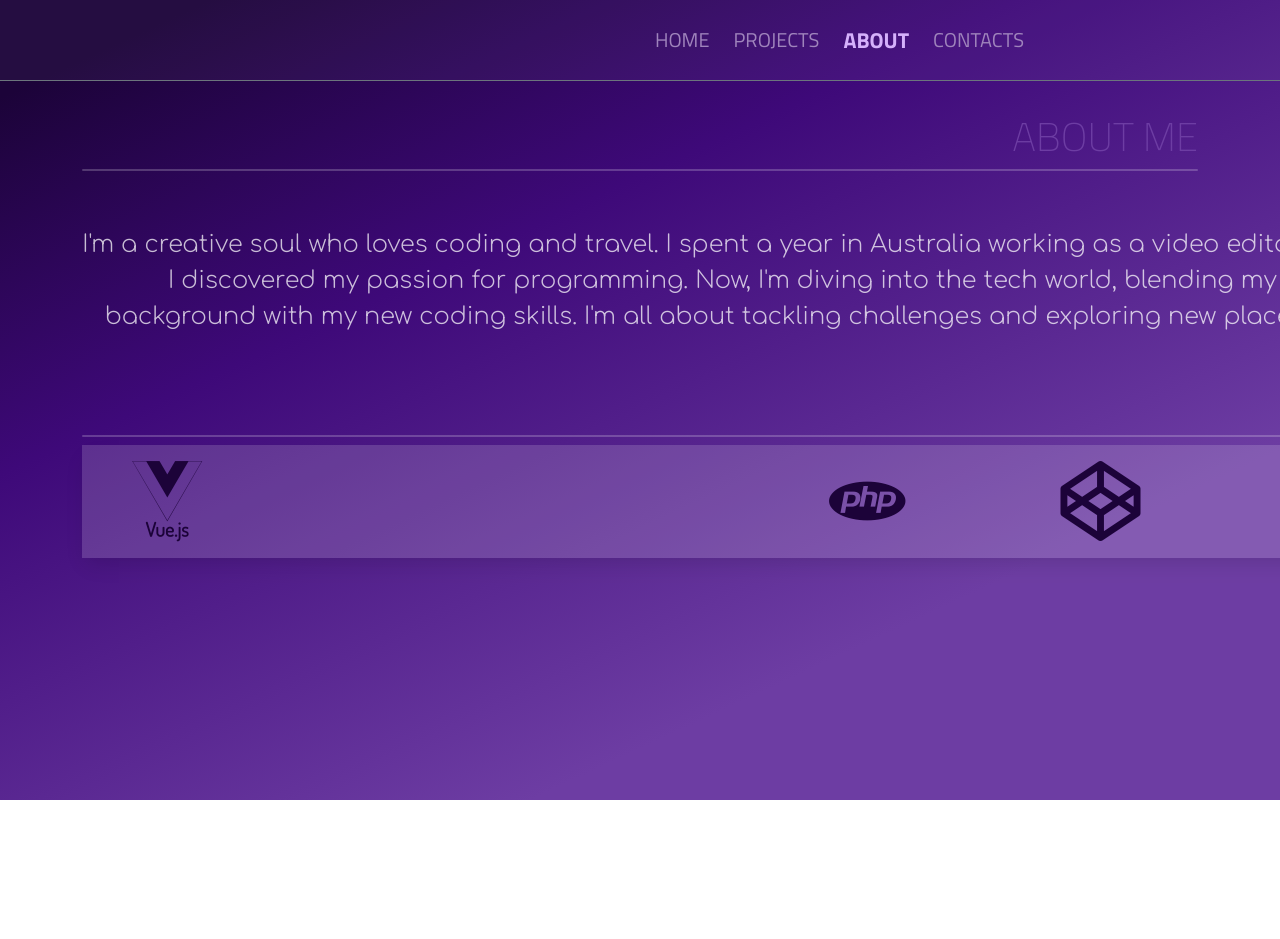
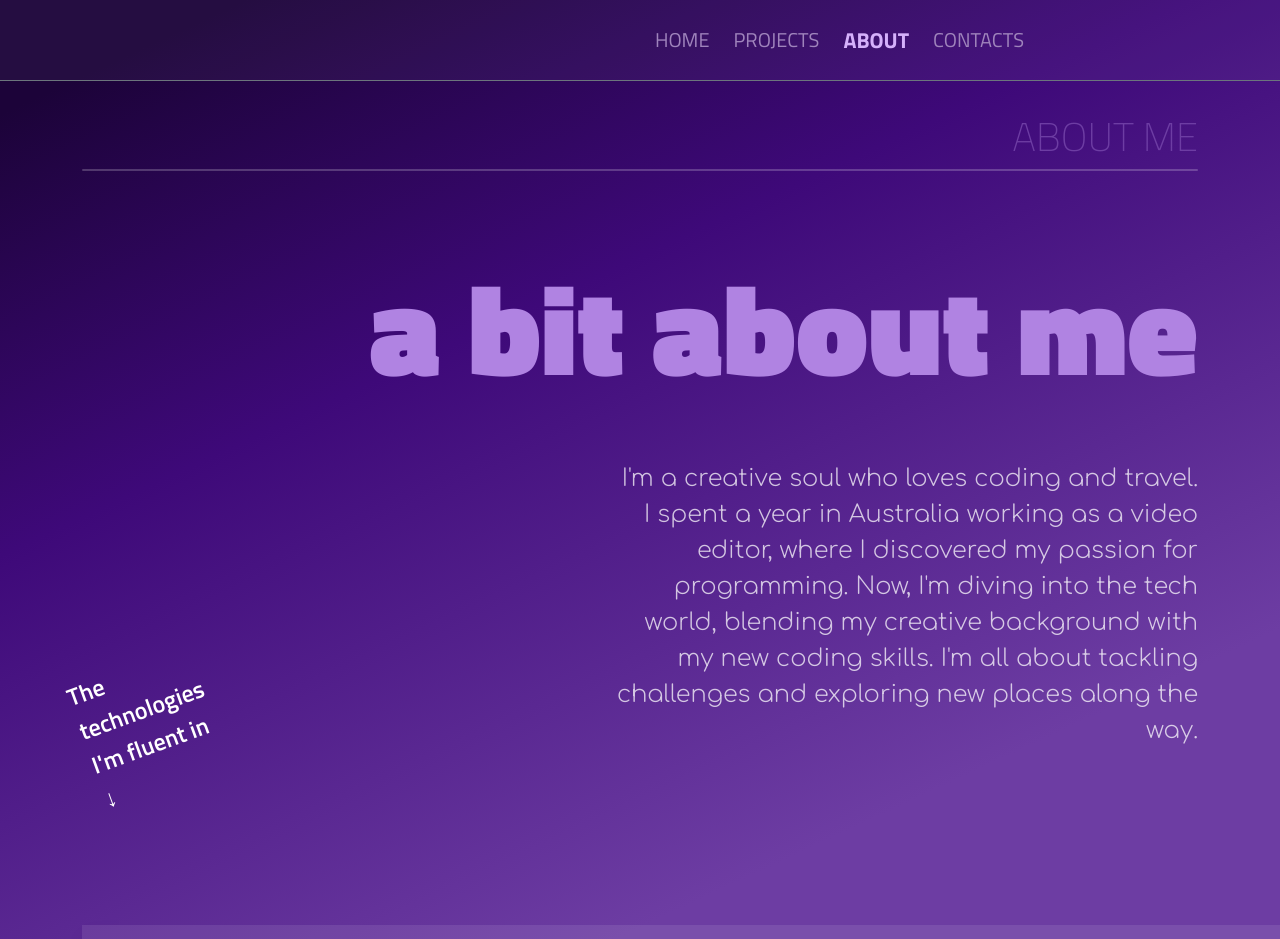
Before and after one commit to nicodellolio/vite-boolfolio, a Vue app: page /about in a window 1280 px wide. Shown: the top 939 px of the page. Before the commit the page ends 800 px from the top, so only its background shows below. Built offline with nearby package versions, Linux system fonts and the light colour scheme.

Commit message:
fix the carousel animation

```diff
--- a/src/components/views/AppAbout.vue
+++ b/src/components/views/AppAbout.vue
@@ -28,10 +28,17 @@ export default {
         <h1 class="page_title">About Me</h1>
         <div class="hr"></div>
 
+        <h1 class="text-end a-bit-about-me">A bit about me</h1>
+
         <div class="about-me d-flex">
 
 
+            <div class="left-side">
+                <p>The technologies I'm fluent in &downarrow;</p>
+            </div>
+
             <div class="right-side">
+
 
                 <p class="all-about-me">
                     I'm a creative soul who loves coding and travel. I spent a year in Australia working as a video
@@ -40,25 +47,44 @@ export default {
                     new places along the way.
                 </p>
 
-                <div class="hr" style="margin-top: 4rem;"></div>
-
-                <div class="slider">
-                    <div class="slide-track">
-
-                        <div v-for="technology in technologies" class="slide">
-                            <i :class="technology"></i>
-                        </div>
-                    </div>
-                </div>
 
             </div>
 
+
+        </div>
+        <div class="slider">
+            <div class="slide-track">
+
+                <div v-for="technology in technologies" class="slide">
+                    <i :class="technology"></i>
+                </div>
+            </div>
         </div>
     </div>
 </template>
 
 <style scoped lang="scss">
+.about-me {
+    display: flex;
+
+    .left-side {
+        display: flex;
+        align-items: end;
+        width: 50%;
+
+        p{
+            font-size: 1.5rem;
+            transform: rotate(-20deg);
+            color: #fff;
+            font-weight: 600;
+        }
+    }
+
+}
+
 .right-side {
+    display: flex;
+    flex-direction: column;
 
     .all-about-me {
         margin: 3rem 0 4rem;
@@ -68,10 +94,21 @@ export default {
         color: #ffffffbc;
         font-weight: 100;
         font-size: 1.5rem;
+        width: 60%;
+        align-self: flex-end;
     }
 
 }
 
+.a-bit-about-me {
+    font-size: 8rem;
+    margin-top: 5rem;
+    font-weight: 800;
+    text-transform: lowercase;
+    color: var(--bg-lighter)
+}
+
+;
+
 @import '../../partials_scss/_carousel.scss';
-
 </style>
--- a/src/partials_scss/_carousel.scss
+++ b/src/partials_scss/_carousel.scss
@@ -9,16 +9,15 @@ $animationSpeed: 20s;
 
 
 .slider {
-	background: rgba(255, 255, 255, 0.156);
+	background: #ffffff17;
 	box-shadow: 0 10px 20px -5px rgba(0, 0, 0, .125);
-	margin: auto;
+	margin: 10% auto 0;
 	overflow:hidden;
 	position: relative;
 	width: 1300px;
 
 	&::before,
 	&::after {
-		// @include white-gradient;
 		content: "";
 		height: 100px;
 		position: absolute;
@@ -40,7 +39,7 @@ $animationSpeed: 20s;
 	.slide-track {
 		animation: scroll $animationSpeed linear infinite;
 		display: flex;
-		width: calc(200px * 14);
+		width: calc(200px * 20);
 	}
 
 	.slide {
```
